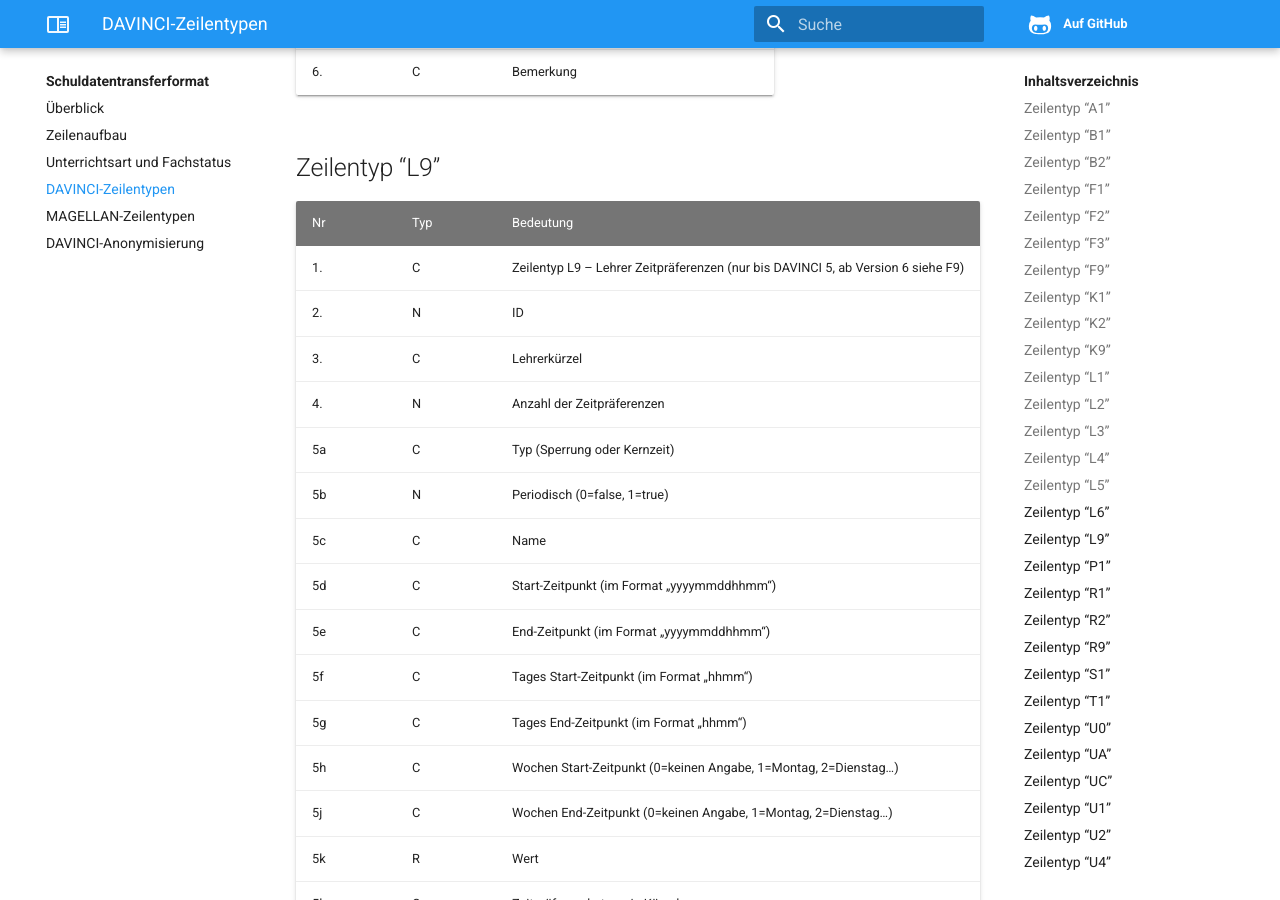
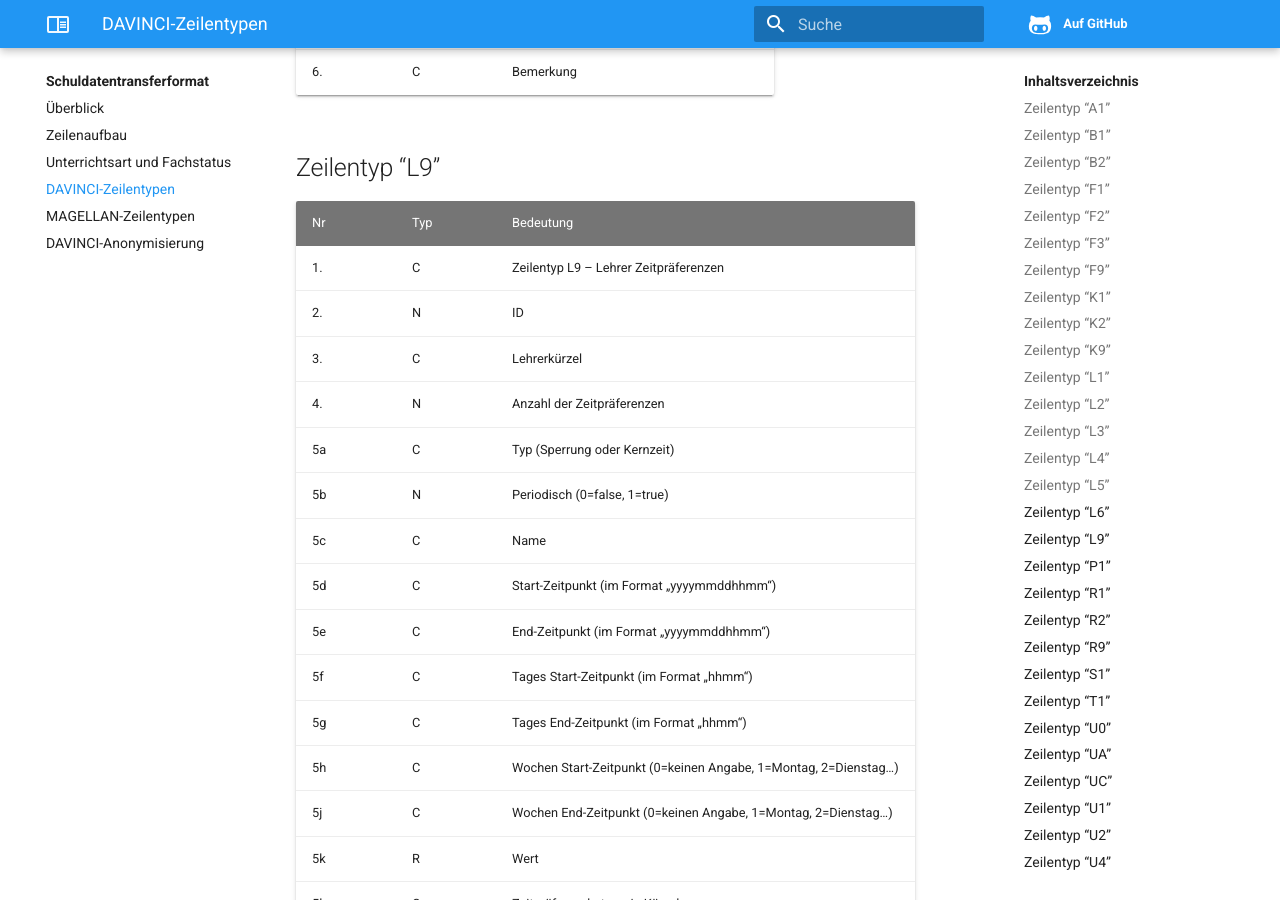
Before and after one commit to stuebersystems/doc.sdtf.de, an MkDocs documentation site: the page built from docs/davinci-zeilentypen.md, in a window 1280 px wide and 900 px high, scrolled down 10841 px. Built offline with MkDocs 1.6.1, drawn with Linux system fonts in a browser that asks for light colours.

Commit message:
no message

```diff
--- a/docs/davinci-zeilentypen.md
+++ b/docs/davinci-zeilentypen.md
@@ -270,7 +270,7 @@
 
 | Nr  | Typ | Bedeutung                                                                        |
 | --- | --- | -------------------------------------------------------------------------------- |
-| 1.  | C   | Zeilentyp L9 – Lehrer Zeitpräferenzen (nur bis DAVINCI 5, ab Version 6 siehe F9) |
+| 1.  | C   | Zeilentyp L9 – Lehrer Zeitpräferenzen                                            |
 | 2.  | N   | ID                                                                               |
 | 3.  | C   | Lehrerkürzel                                                                     |
 | 4.  | N   | Anzahl der Zeitpräferenzen                                                       |
```
